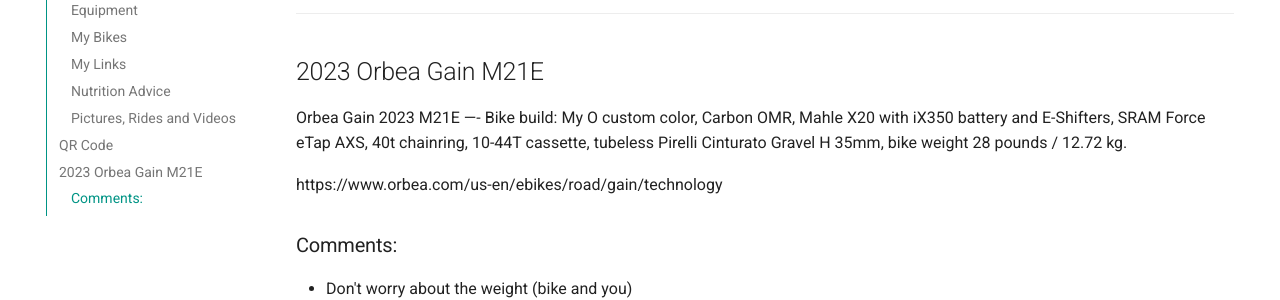
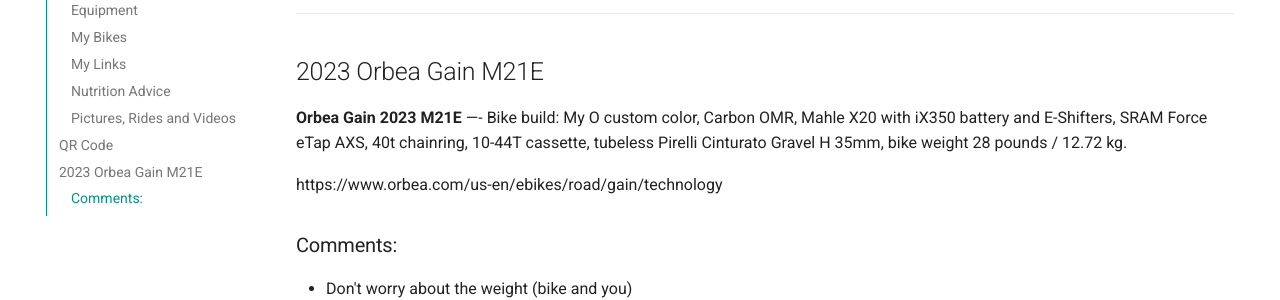
Before and after one commit to rneher-igel/Neher, an MkDocs documentation site: the page built from docs/index.md, in a window 1280 px wide and 900 px high, scrolled down 4632 px. Shown: the part 224-524 px from the top of the window. Built offline with MkDocs 1.6.1 and Material for MkDocs 9.7.7, drawn with Linux system fonts in a browser that asks for light colours.

Commit message:
formatting

```diff
--- a/docs/index.md
+++ b/docs/index.md
@@ -116,7 +116,7 @@
 
 ## 2023 Orbea Gain M21E
 
-Orbea Gain 2023 M21E —- Bike build: My O custom color, Carbon OMR, Mahle X20 with iX350 battery and E-Shifters, SRAM Force eTap AXS, 40t chainring, 10-44T cassette, tubeless Pirelli Cinturato Gravel H 35mm, bike weight 28 pounds / 12.72 kg.
+**Orbea Gain 2023 M21E** —- Bike build: My O custom color, Carbon OMR, Mahle X20 with iX350 battery and E-Shifters, SRAM Force eTap AXS, 40t chainring, 10-44T cassette, tubeless Pirelli Cinturato Gravel H 35mm, bike weight 28 pounds / 12.72 kg.
 
 https://www.orbea.com/us-en/ebikes/road/gain/technology
 
```
